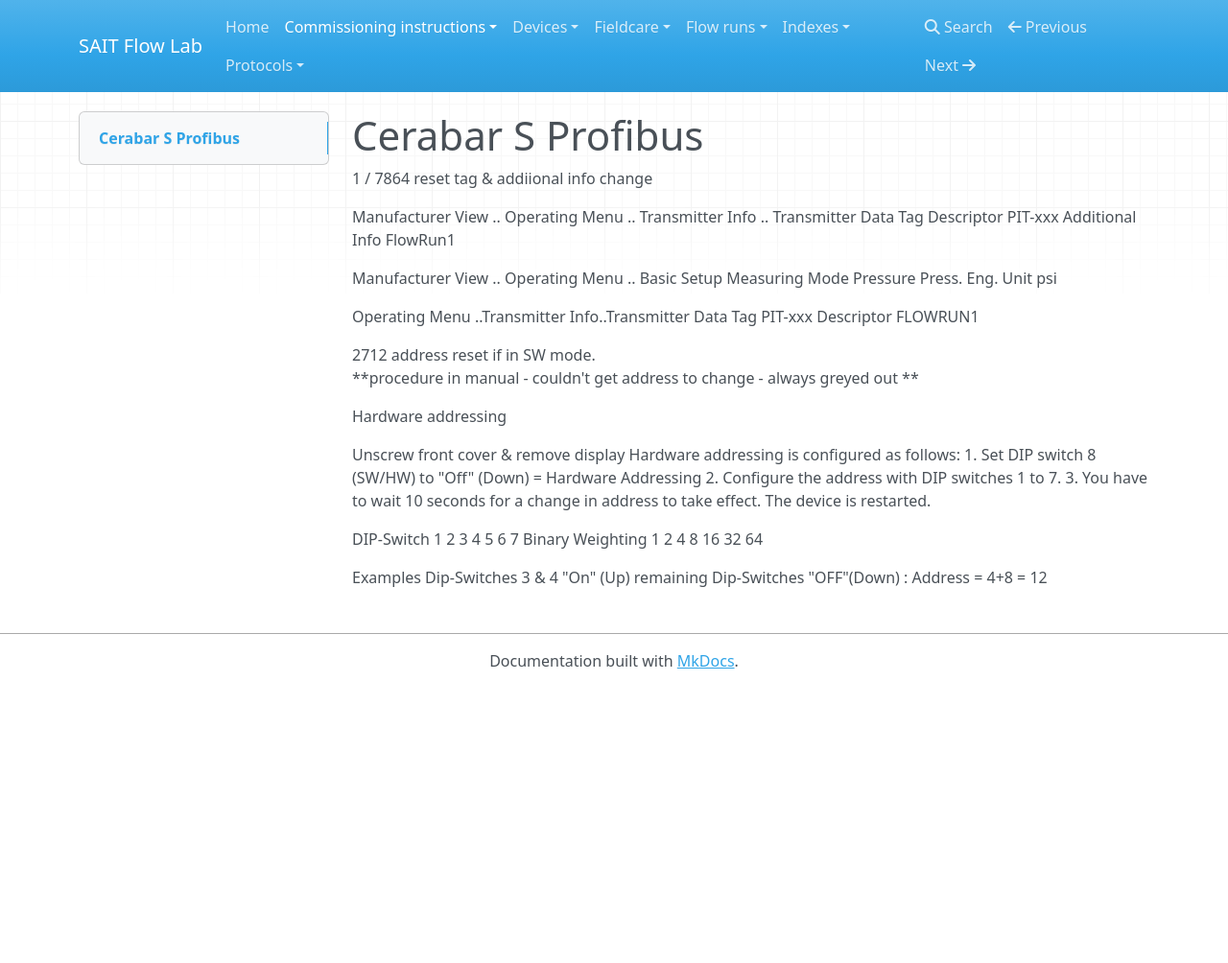
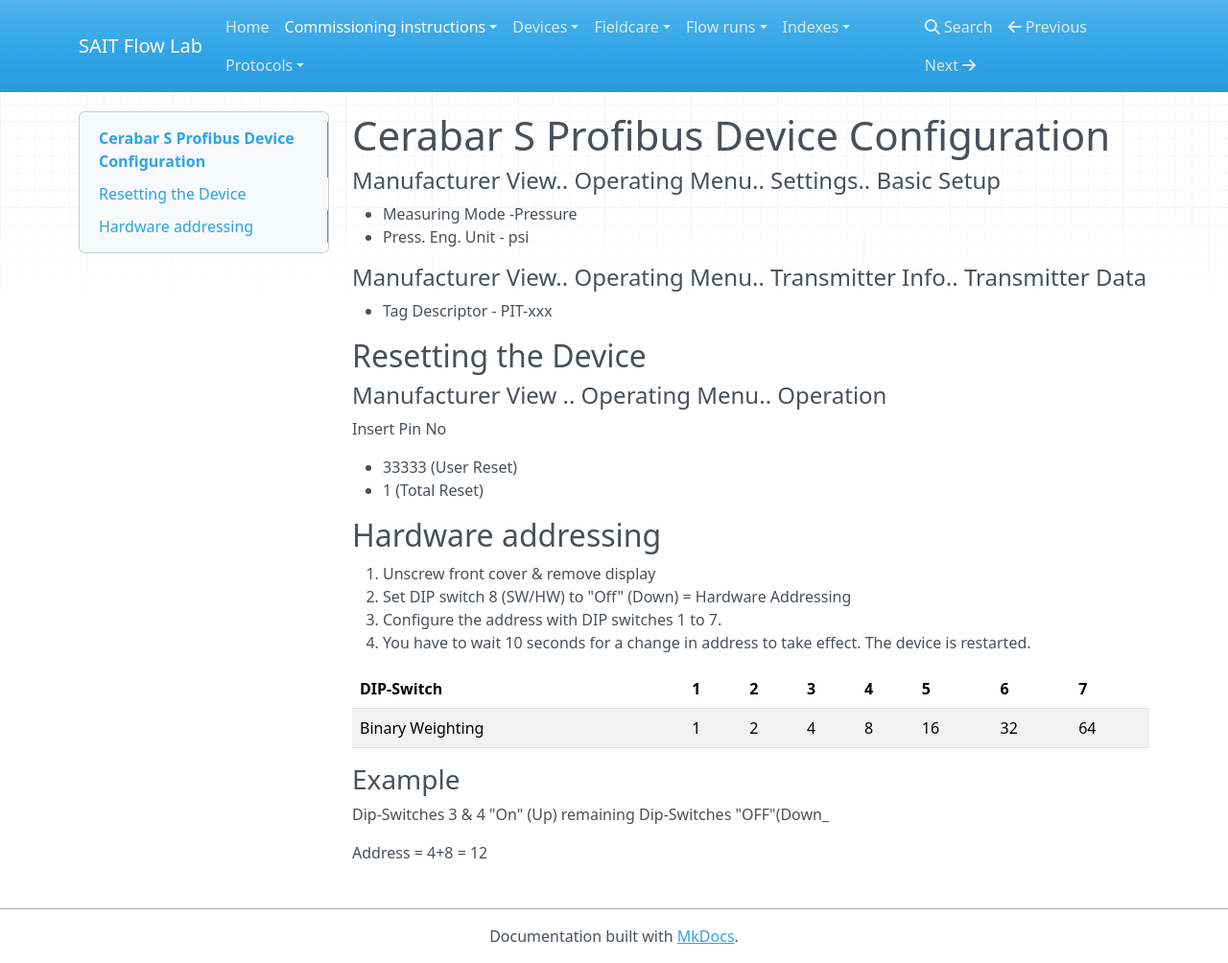
Before and after one commit to ian009/sait, an MkDocs documentation site: the page built from docs/commissioning_instructions/cerabar_s_profibus.md, in a window 1280 px wide and 1004 px high. Shown: the whole window at 96% size. Built offline with MkDocs 1.6.1, drawn with Linux system fonts in a browser that asks for light colours; nearby versions of some CDN libraries.

Commit message:
updated instructions

```diff
--- a/docs/commissioning_instructions/cerabar_s_profibus.md
+++ b/docs/commissioning_instructions/cerabar_s_profibus.md
@@ -1,35 +1,32 @@
-# Cerabar S Profibus
-1 / 7864 reset
-tag & addiional info change
+# Cerabar S Profibus Device Configuration
 
-Manufacturer View .. Operating Menu .. Transmitter Info .. Transmitter Data
-Tag Descriptor	PIT-xxx
-Additional Info	FlowRun1
+#### Manufacturer View.. Operating Menu.. Settings.. Basic Setup
++ Measuring Mode -Pressure
++ Press. Eng. Unit - psi
 
-Manufacturer View .. Operating Menu .. Basic Setup
-Measuring Mode	Pressure
-Press. Eng. Unit	psi
+#### Manufacturer View.. Operating Menu.. Transmitter Info.. Transmitter Data
++ Tag Descriptor - PIT-xxx
 
-Operating Menu ..Transmitter Info..Transmitter Data
-Tag PIT-xxx
-Descriptor FLOWRUN1
+## Resetting the Device
+#### Manufacturer View .. Operating Menu.. Operation
+Insert Pin No
 
++ 33333 (User Reset)
++ 1 (Total Reset)
 
+## Hardware addressing
 
-2712 address reset if in SW mode.
-**procedure in manual - couldn't get address to change - always greyed out **
+1. Unscrew front cover & remove display
+1. Set DIP switch 8 (SW/HW) to "Off" (Down) = Hardware Addressing
+1. Configure the address with DIP switches 1 to 7.
+1. You have to wait 10 seconds for a change in address to take effect. The device is restarted.
 
+|DIP-Switch|1|2|3|4|5|6|7|
+|---|---|---|---|---|---|---|---|
+|Binary Weighting|1|2|4|8|16|32|64|
 
-Hardware addressing
+### Example
 
-Unscrew front cover & remove display
-Hardware addressing is configured as follows:
-1. Set DIP switch 8 (SW/HW) to "Off" (Down) = Hardware Addressing
-2. Configure the address with DIP switches 1 to 7.
-3. You have to wait 10 seconds for a change in address to take effect. The device is restarted.
+Dip-Switches 3 & 4 "On" (Up) remaining Dip-Switches "OFF"(Down_
 
-DIP-Switch		1		2		3		4		5		6		7
-Binary Weighting	1		2		4		8		16		32		64
-
-Examples
-Dip-Switches 3 & 4 "On" (Up) remaining Dip-Switches "OFF"(Down) : Address = 4+8 = 12
+Address = 4+8 = 12
```
Also changed, not shown: docs/commissioning_instructions/cerabar_s_hart.md (+14 -16 lines).
